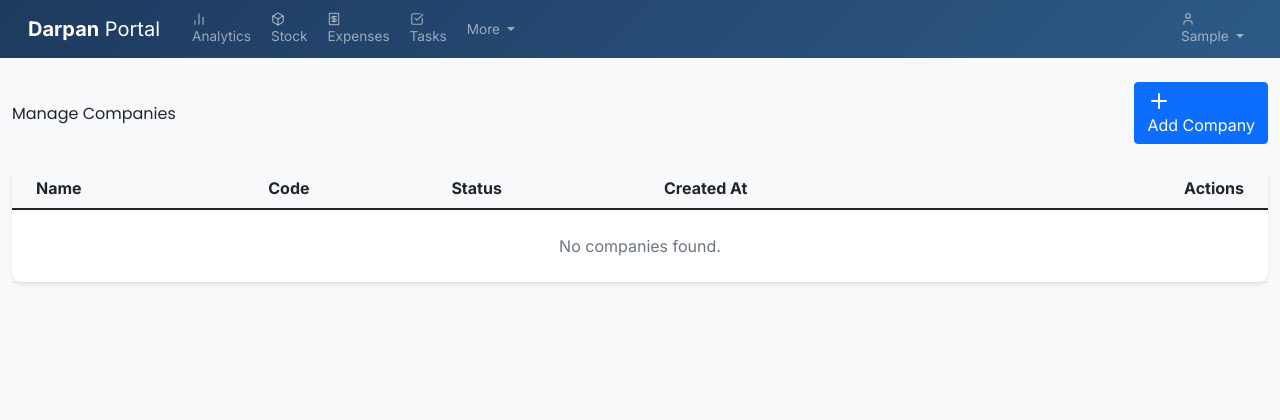
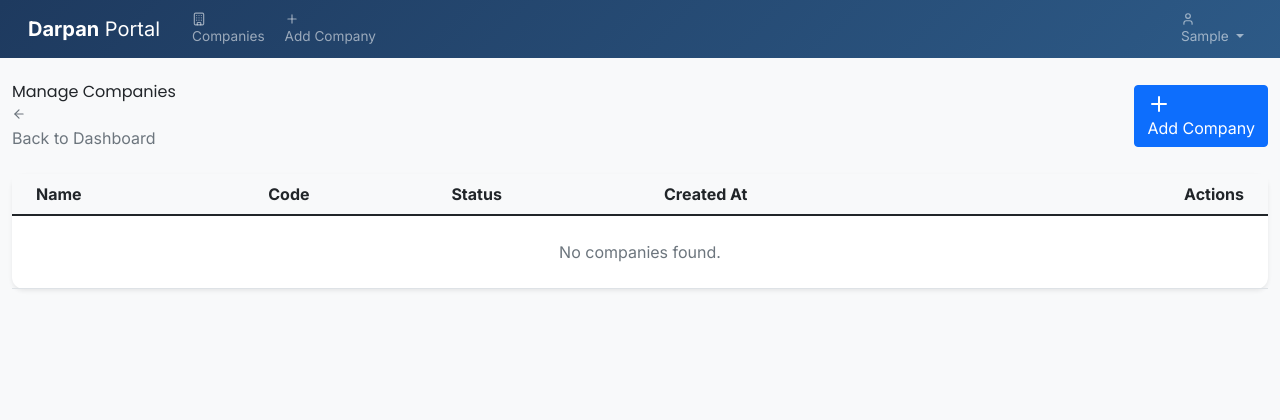
Before and after one commit to Mayurrrrrrrrrr/ffwork, a Django app: page /admin-portal/companies/ in a window 1280 px wide. Shown: the top 420 px of the page. Run offline with Django 4.2, Linux system fonts and the light colour scheme; the visitor is signed in with stand-in values (Sample User, id 1); data that the repository does not hold is empty; parts of the project's set-up code (start-up, migrations or seed data) failed here and were passed over; some libraries are stand-ins or nearby versions.

Commit message:
feat: Separate platform admin from company admin
- Platform admin can only manage companies and create company admins
- Company admin manages users, stores within their company
- Added is_platform_admin and is_company_admin helper properties to User model
- Created PlatformAdminDashboardView and CompanyAdminCreateView
- Updated navbar to show role-specific navigation
- Fixed Oracle BLOB compatibility with defer('encryption_key')

```diff
--- a/Darpan/apps/admin_portal/urls.py
+++ b/Darpan/apps/admin_portal/urls.py
@@ -8,20 +8,25 @@ from . import views
 app_name = 'admin_portal'
 
 urlpatterns = [
+    # Main dashboard (routes based on user type)
     path('', views.AdminDashboardView.as_view(), name='dashboard'),
 
-    # Users
+    # Platform Admin: Platform Dashboard
+    path('platform/', views.PlatformAdminDashboardView.as_view(), name='platform_dashboard'),
+
+    # Platform Admin: Company Management
+    path('companies/', views.CompanyListView.as_view(), name='company_list'),
+    path('companies/add/', views.CompanyCreateView.as_view(), name='company_create'),
+    path('companies/<int:pk>/edit/', views.CompanyUpdateView.as_view(), name='company_update'),
+    path('companies/<int:pk>/create-admin/', views.CompanyAdminCreateView.as_view(), name='company_admin_create'),
+
+    # Company Admin: User Management
     path('users/', views.UserListView.as_view(), name='user_list'),
     path('users/create/', views.UserCreateView.as_view(), name='user_create'),
     path('users/<int:pk>/update/', views.UserUpdateView.as_view(), name='user_update'),
 
-    # Stores
+    # Company Admin: Store Management
     path('stores/', views.StoreListView.as_view(), name='store_list'),
     path('stores/add/', views.StoreCreateView.as_view(), name='store_create'),
     path('stores/<int:pk>/edit/', views.StoreUpdateView.as_view(), name='store_update'),
-
-    # Platform Admin
-    path('companies/', views.CompanyListView.as_view(), name='company_list'),
-    path('companies/add/', views.CompanyCreateView.as_view(), name='company_create'),
-    path('companies/<int:pk>/edit/', views.CompanyUpdateView.as_view(), name='company_update'),
 ]
--- a/Darpan/apps/admin_portal/views.py
+++ b/Darpan/apps/admin_portal/views.py
@@ -1,37 +1,113 @@
 """
 Views for Admin Portal module.
+Separated into:
+- Platform Admin: Can only manage companies and create company admins
+- Company Admin: Can manage users, stores within their company
 """
 
 from django.views.generic import TemplateView, ListView, CreateView, UpdateView
 from django.contrib.auth.mixins import LoginRequiredMixin, UserPassesTestMixin
 from django.urls import reverse_lazy
 from django.contrib import messages
-from django.shortcuts import redirect
+from django.shortcuts import redirect, get_object_or_404
 from django.db.models import Count
+from django.http import Http404
 
-from apps.core.models import User, Store, AuditLog, Company
-from .forms import UserForm, StoreForm, CompanyForm
+from apps.core.models import User, Store, AuditLog, Company, Role
+from .forms import UserForm, StoreForm, CompanyForm, CompanyAdminForm
+
+
+# --- Mixins ---
+
+class PlatformAdminRequiredMixin(UserPassesTestMixin):
+    """Only allow platform admin (superuser without company)."""
+    def test_func(self):
+        return self.request.user.is_platform_admin
+
+    def handle_no_permission(self):
+        messages.error(self.request, "Access denied. Platform admin privileges required.")
+        return redirect('dashboard:home')
+
+
+class CompanyAdminRequiredMixin(UserPassesTestMixin):
+    """Only allow company admin (has 'admin' role and belongs to a company)."""
+    def test_func(self):
+        user = self.request.user
+        # Company admin: has admin role and belongs to a company
+        return user.is_company_admin or (user.has_role('admin') and user.company is not None)
+
+    def handle_no_permission(self):
+        messages.error(self.request, "Access denied. Company admin privileges required.")
+        return redirect('dashboard:home')
+
 
 class AdminRequiredMixin(UserPassesTestMixin):
+    """Allow both platform admin and company admin."""
     def test_func(self):
-        return self.request.user.is_superuser or self.request.user.has_role('admin')
+        user = self.request.user
+        return user.is_platform_admin or user.is_company_admin or user.has_role('admin')
+
+
+# --- Dashboard Views ---
 
 class AdminDashboardView(LoginRequiredMixin, AdminRequiredMixin, TemplateView):
+    """
+    Routing dashboard - redirects to appropriate dashboard based on user type.
+    """
     template_name = 'admin_portal/dashboard.html'
+
+    def dispatch(self, request, *args, **kwargs):
+        # Platform admin goes to platform dashboard
+        if request.user.is_authenticated and request.user.is_platform_admin:
+            return redirect('admin_portal:platform_dashboard')
+        return super().dispatch(request, *args, **kwargs)
 
     def get_context_data(self, **kwargs):
         context = super().get_context_data(**kwargs)
         company = self.request.user.company
 
-        context['total_users'] = User.objects.filter(company=company).count()
-        context['active_users'] = User.objects.filter(company=company, is_active=True).count()
-        context['total_stores'] = Store.objects.filter(company=company).count()
-        context['recent_logs'] = AuditLog.objects.filter(company=company).order_by('-timestamp')[:10]
+        if company:
+            context['total_users'] = User.objects.filter(company=company).count()
+            context['active_users'] = User.objects.filter(company=company, is_active=True).count()
+            context['total_stores'] = Store.objects.filter(company=company).count()
+            context['recent_logs'] = AuditLog.objects.filter(company=company).order_by('-timestamp')[:10]
+        else:
+            context['total_users'] = 0
+            context['active_users'] = 0
+            context['total_stores'] = 0
+            context['recent_logs'] = []
 
         return context
 
-# --- User Management ---
-class UserListView(LoginRequiredMixin, AdminRequiredMixin, ListView):
+
+class PlatformAdminDashboardView(LoginRequiredMixin, PlatformAdminRequiredMixin, TemplateView):
+    """
+    Dashboard for platform admin - shows companies overview only.
+    No access to internal company data.
+    """
+    template_name = 'admin_portal/platform_dashboard.html'
+
+    def get_context_data(self, **kwargs):
+        context = super().get_context_data(**kwargs)
+
+        # Companies with user counts (aggregated, no individual user data)
+        # Use defer to exclude BLOB field for Oracle compatibility
+        companies = Company.objects.defer('encryption_key').annotate(
+            user_count=Count('users', distinct=True),
+            store_count=Count('stores', distinct=True)
+        ).order_by('-created_at')
+
+        context['companies'] = companies
+        context['total_companies'] = companies.count()
+        context['active_companies'] = companies.filter(is_active=True).count()
+
+        return context
+
+
+# --- Company Admin: User Management ---
+
+class UserListView(LoginRequiredMixin, CompanyAdminRequiredMixin, ListView):
+    """Company admin: List users in their company."""
     model = User
     template_name = 'admin_portal/user_list.html'
     context_object_name = 'users'
@@ -40,18 +116,29 @@ class UserListView(LoginRequiredMixin, AdminRequiredMixin, ListView):
     def get_queryset(self):
         return User.objects.filter(company=self.request.user.company).order_by('full_name')
 
-class UserCreateView(LoginRequiredMixin, AdminRequiredMixin, CreateView):
+
+class UserCreateView(LoginRequiredMixin, CompanyAdminRequiredMixin, CreateView):
+    """Company admin: Create a new user in their company."""
     model = User
     form_class = UserForm
     template_name = 'admin_portal/user_form.html'
     success_url = reverse_lazy('admin_portal:user_list')
+
+    def get_form(self, form_class=None):
+        form = super().get_form(form_class)
+        # Filter stores to only show company stores
+        if self.request.user.company:
+            form.fields['store'].queryset = Store.objects.filter(company=self.request.user.company)
+        return form
 
     def form_valid(self, form):
         form.instance.company = self.request.user.company
         messages.success(self.request, "User created successfully!")
         return super().form_valid(form)
 
-class UserUpdateView(LoginRequiredMixin, AdminRequiredMixin, UpdateView):
+
+class UserUpdateView(LoginRequiredMixin, CompanyAdminRequiredMixin, UpdateView):
+    """Company admin: Update a user in their company."""
     model = User
     form_class = UserForm
     template_name = 'admin_portal/user_form.html'
@@ -60,12 +147,22 @@ class UserUpdateView(LoginRequiredMixin, AdminRequiredMixin, UpdateView):
     def get_queryset(self):
         return User.objects.filter(company=self.request.user.company)
 
+    def get_form(self, form_class=None):
+        form = super().get_form(form_class)
+        # Filter stores to only show company stores
+        if self.request.user.company:
+            form.fields['store'].queryset = Store.objects.filter(company=self.request.user.company)
+        return form
+
     def form_valid(self, form):
         messages.success(self.request, "User updated successfully!")
         return super().form_valid(form)
 
-# --- Store Management ---
-class StoreListView(LoginRequiredMixin, AdminRequiredMixin, ListView):
+
+# --- Company Admin: Store Management ---
+
+class StoreListView(LoginRequiredMixin, CompanyAdminRequiredMixin, ListView):
+    """Company admin: List stores in their company."""
     model = Store
     template_name = 'admin_portal/store_list.html'
     context_object_name = 'stores'
@@ -73,7 +170,9 @@ class StoreListView(LoginRequiredMixin, AdminRequiredMixin, ListView):
     def get_queryset(self):
         return Store.objects.filter(company=self.request.user.company)
 
-class StoreCreateView(LoginRequiredMixin, AdminRequiredMixin, CreateView):
+
+class StoreCreateView(LoginRequiredMixin, CompanyAdminRequiredMixin, CreateView):
+    """Company admin: Create a new store in their company."""
     model = Store
     form_class = StoreForm
     template_name = 'admin_portal/store_form.html'
@@ -84,7 +183,9 @@ class StoreCreateView(LoginRequiredMixin, AdminRequiredMixin, CreateView):
         messages.success(self.request, "Store created successfully!")
         return super().form_valid(form)
 
-class StoreUpdateView(LoginRequiredMixin, AdminRequiredMixin, UpdateView):
+
+class StoreUpdateView(LoginRequiredMixin, CompanyAdminRequiredMixin, UpdateView):
+    """Company admin: Update a store in their company."""
     model = Store
     form_class = StoreForm
     template_name = 'admin_portal/store_form.html'
@@ -97,27 +198,36 @@ class StoreUpdateView(LoginRequiredMixin, AdminRequiredMixin, UpdateView):
         messages.success(self.request, "Store updated successfully!")
         return super().form_valid(form)
 
+
 # --- Platform Admin: Company Management ---
-class SuperuserRequiredMixin(UserPassesTestMixin):
-    def test_func(self):
-        return self.request.user.is_superuser
 
-class CompanyListView(LoginRequiredMixin, SuperuserRequiredMixin, ListView):
+class CompanyListView(LoginRequiredMixin, PlatformAdminRequiredMixin, ListView):
+    """Platform admin: List all companies."""
     model = Company
     template_name = 'admin_portal/company_list.html'
     context_object_name = 'companies'
 
-class CompanyCreateView(LoginRequiredMixin, SuperuserRequiredMixin, CreateView):
+    def get_queryset(self):
+        # Use defer to exclude BLOB field for Oracle compatibility
+        return Company.objects.defer('encryption_key').order_by('name')
+
+
+class CompanyCreateView(LoginRequiredMixin, PlatformAdminRequiredMixin, CreateView):
+    """Platform admin: Create a new company."""
     model = Company
     form_class = CompanyForm
     template_name = 'admin_portal/company_form.html'
     success_url = reverse_lazy('admin_portal:company_list')
 
     def form_valid(self, form):
-        messages.success(self.request, "Company created successfully!")
-        return super().form_valid(form)
+        messages.success(self.request, "Company created successfully! Now create an admin for this company.")
+        response = super().form_valid(form)
+        # Redirect to create admin for this company
+        return redirect('admin_portal:company_admin_create', pk=self.object.pk)
 
-class CompanyUpdateView(LoginRequiredMixin, SuperuserRequiredMixin, UpdateView):
+
+class CompanyUpdateView(LoginRequiredMixin, PlatformAdminRequiredMixin, UpdateView):
+    """Platform admin: Update a company."""
     model = Company
     form_class = CompanyForm
     template_name = 'admin_portal/company_form.html'
@@ -126,3 +236,40 @@ class CompanyUpdateView(LoginRequiredMixin, SuperuserRequiredMixin, UpdateView):
     def form_valid(self, form):
         messages.success(self.request, "Company updated successfully!")
         return super().form_valid(form)
+
+
+class CompanyAdminCreateView(LoginRequiredMixin, PlatformAdminRequiredMixin, CreateView):
+    """Platform admin: Create an admin for a company."""
+    model = User
+    form_class = CompanyAdminForm
+    template_name = 'admin_portal/company_admin_form.html'
+
+    def get_company(self):
+        return get_object_or_404(Company, pk=self.kwargs['pk'])
+
+    def get_context_data(self, **kwargs):
+        context = super().get_context_data(**kwargs)
+        context['company'] = self.get_company()
+        # Show existing admins for this company
+        admin_role = Role.objects.filter(name='admin').first()
+        if admin_role:
+            context['existing_admins'] = User.objects.filter(
+                company=context['company'],
+                roles=admin_role
+            )
+        else:
+            context['existing_admins'] = []
+        return context
+
+    def get_form_kwargs(self):
+        kwargs = super().get_form_kwargs()
+        kwargs['company'] = self.get_company()
+        return kwargs
+
+    def form_valid(self, form):
+        company = self.get_company()
+        messages.success(self.request, f"Admin created successfully for {company.name}!")
+        return super().form_valid(form)
+
+    def get_success_url(self):
+        return reverse_lazy('admin_portal:company_list')
--- a/Darpan/templates/admin_portal/company_list.html
+++ b/Darpan/templates/admin_portal/company_list.html
@@ -10,7 +10,12 @@
 {% block content %}
 <div class="container mt-4">
     <div class="d-flex justify-content-between align-items-center mb-4">
-        <h2>Manage Companies</h2>
+        <div>
+            <h2>Manage Companies</h2>
+            <a href="{% url 'admin_portal:platform_dashboard' %}" class="text-muted text-decoration-none">
+                <i data-lucide="arrow-left" style="width: 14px;"></i> Back to Dashboard
+            </a>
+        </div>
         <a href="{% url 'admin_portal:company_create' %}" class="btn btn-primary">
             <i data-lucide="plus" class="me-1"></i> Add Company
         </a>
@@ -43,8 +48,12 @@
                             </td>
                             <td>{{ company.created_at|date:"M d, Y" }}</td>
                             <td class="text-end pe-4">
+                                <a href="{% url 'admin_portal:company_admin_create' company.pk %}"
+                                    class="btn btn-sm btn-outline-success me-1" title="Create Admin">
+                                    <i data-lucide="user-plus" style="width: 16px;"></i> Add Admin
+                                </a>
                                 <a href="{% url 'admin_portal:company_update' company.pk %}"
-                                    class="btn btn-sm btn-outline-primary">
+                                    class="btn btn-sm btn-outline-primary" title="Edit">
                                     <i data-lucide="edit-2" style="width: 16px;"></i> Edit
                                 </a>
                             </td>
--- a/Darpan/templates/base/navbar.html
+++ b/Darpan/templates/base/navbar.html
@@ -8,6 +8,8 @@
         {% if user.is_authenticated %}
         <!-- Navigation Links - Always Visible -->
         <ul class="navbar-nav flex-row flex-wrap align-items-center gap-1" style="flex: 1;">
+            {% if not user.is_platform_admin %}
+            <!-- Company-specific modules - hidden from platform admin -->
             <li class="nav-item">
                 <a class="nav-link px-2 py-1" href="{% url 'analytics:dashboard' %}" style="font-size: 0.85rem;">
                     <i data-lucide="bar-chart-2" style="width:14px;height:14px;" class="me-1"></i>Analytics
@@ -29,7 +31,7 @@
                 </a>
             </li>
 
-            <!-- More Dropdown -->
+            <!-- More Dropdown - Company modules -->
             <li class="nav-item dropdown">
                 <a class="nav-link dropdown-toggle px-2 py-1" href="#" id="modulesDropdown" role="button"
                     data-bs-toggle="dropdown" style="font-size: 0.85rem;">
@@ -60,7 +62,7 @@
                     <li><a class="dropdown-item" href="{% url 'referrals:list' %}">
                             <i data-lucide="users" style="width:14px;height:14px;" class="me-2"></i>Referrals
                         </a></li>
-                    {% if request.user.is_superuser or 'admin' in request.user.get_role_names %}
+                    {% if user.is_company_admin %}
                     <li>
                         <hr class="dropdown-divider">
                     </li>
@@ -70,6 +72,21 @@
                     {% endif %}
                 </ul>
             </li>
+            {% else %}
+            <!-- Platform Admin: Limited navigation -->
+            <li class="nav-item">
+                <a class="nav-link px-2 py-1" href="{% url 'admin_portal:platform_dashboard' %}"
+                    style="font-size: 0.85rem;">
+                    <i data-lucide="building" style="width:14px;height:14px;" class="me-1"></i>Companies
+                </a>
+            </li>
+            <li class="nav-item">
+                <a class="nav-link px-2 py-1" href="{% url 'admin_portal:company_create' %}"
+                    style="font-size: 0.85rem;">
+                    <i data-lucide="plus" style="width:14px;height:14px;" class="me-1"></i>Add Company
+                </a>
+            </li>
+            {% endif %}
         </ul>
 
         <!-- User Dropdown - Right Side -->
```
Also changed, not shown: Darpan/apps/admin_portal/forms.py (+29 -0 lines), Darpan/apps/core/models.py (+10 -0 lines), Darpan/templates/admin_portal/company_admin_form.html (added, +74 -0 lines), Darpan/templates/admin_portal/dashboard.html (+10 -10 lines), Darpan/templates/admin_portal/platform_dashboard.html (added, +122 -0 lines).
